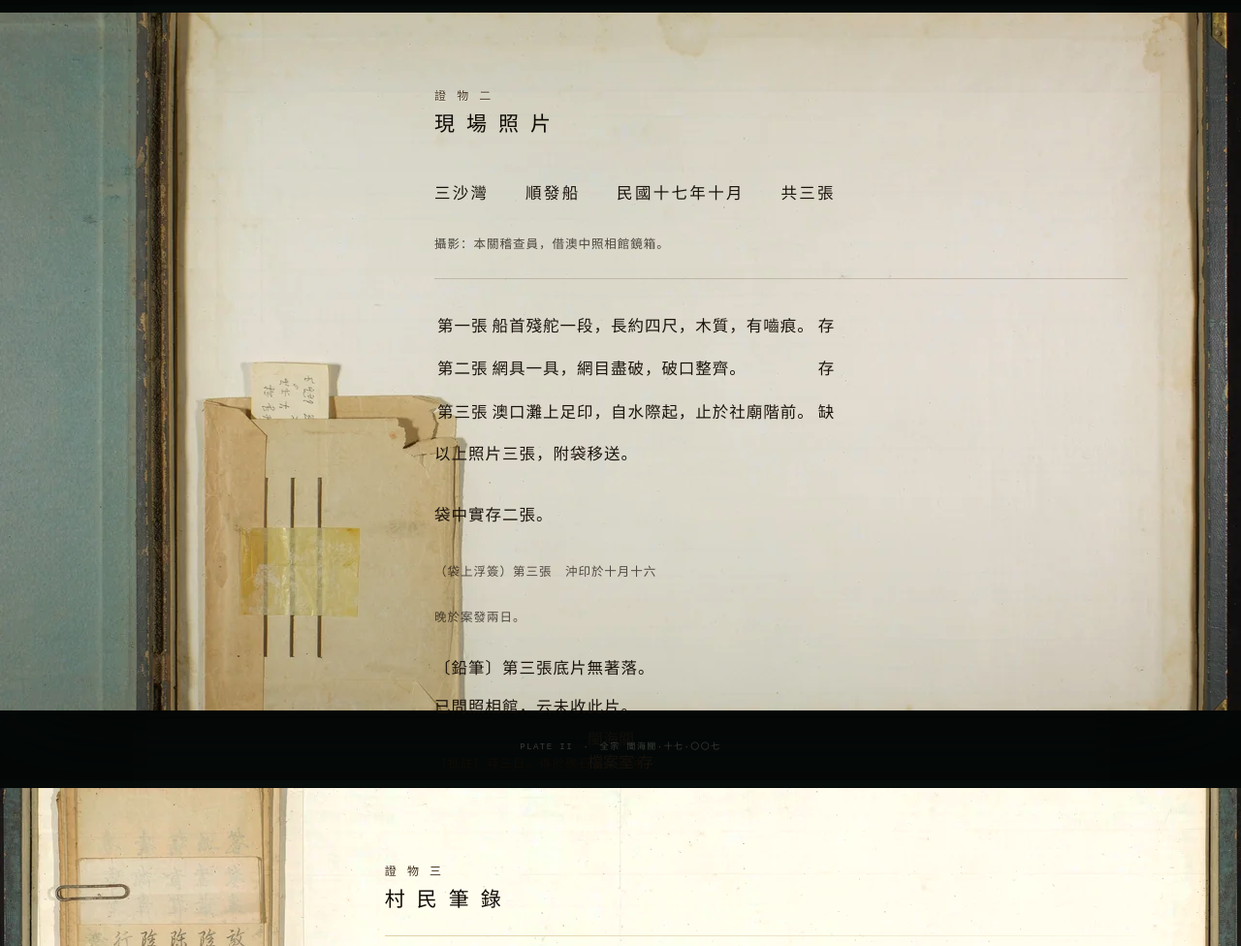
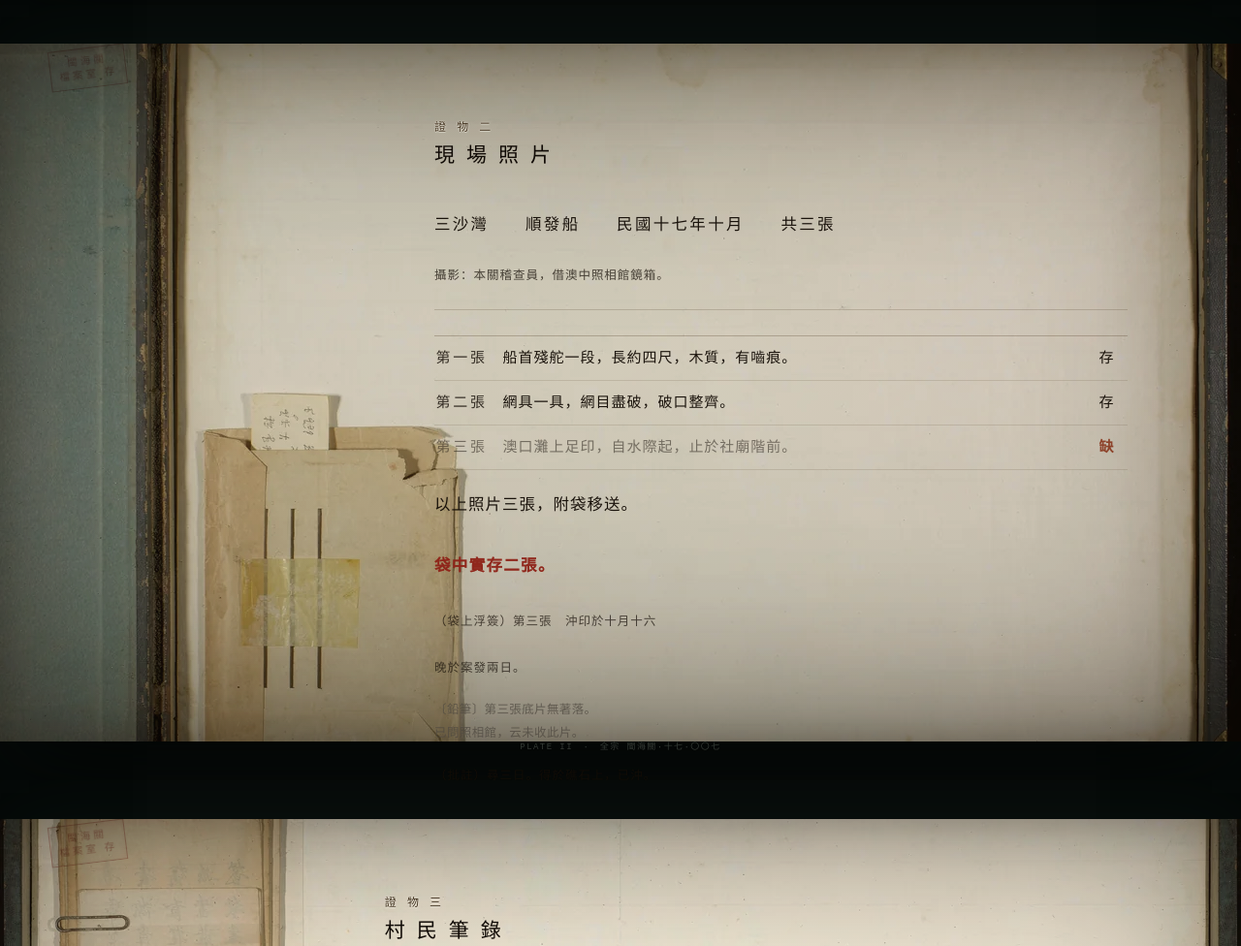
Before and after one commit to chen7622132/cthulhu-abyss, a plain HTML site: page plates.html in a window 1280 px wide. Shown: the part 1595-2571 px from the top of the page at 97% size. Drawn offline with Linux system fonts and the light colour scheme.

Commit message:
plates: 朱笔收干净 + 著录表 + 色彩分级 + 馆藏章

```diff
--- a/css/plate.css
+++ b/css/plate.css
@@ -510,3 +510,63 @@ body{
   margin-top:1.6em !important;
 }
 .ex-body .seg:first-of-type{margin-top:.4em !important;}
+
+/* ============================================================
+   修正：朱笔不能内联混排（红黑交错=糊），只给独立成段的批注
+   ============================================================ */
+.ex-body b{color:inherit !important;font-weight:600 !important;}
+.red-pen{
+  color:#8f2318 !important;-webkit-text-fill-color:#8f2318 !important;
+  font-weight:600;letter-spacing:.08em;
+  text-shadow:0 0 .3px rgba(143,35,24,.4);
+}
+
+/* 02 照片著录表：把"少一张"变成看得见的空位 */
+.photo-log{
+  width:100%;border-collapse:collapse;margin:1.3em 0 1.1em;
+  font-size:15px;line-height:1.95;
+  border-top:.6px solid rgba(80,62,38,.30);
+}
+.photo-log td{padding:.52em .5em .52em .1em;border-bottom:.5px solid rgba(80,62,38,.16);vertical-align:top;}
+.photo-log td:nth-child(1){width:4.6em;letter-spacing:.18em;opacity:.86;}
+.photo-log td:nth-child(3){width:2.4em;text-align:center;letter-spacing:.1em;}
+.photo-log .miss td{opacity:.5;}
+.photo-log .miss td:nth-child(3){opacity:1;color:#8f2318;-webkit-text-fill-color:#8f2318;font-weight:600;}
+
+/* ============================================================
+   色彩分级：从"干净扫描件"压到"发暗赭色的旧物"
+   ============================================================ */
+.plate-img{filter:brightness(.93) contrast(1.13) sepia(.13) saturate(.88) !important;}
+.plate-inner{position:relative;}
+.plate-inner::after{
+  content:"";position:absolute;inset:0;pointer-events:none;z-index:5;
+  box-shadow:
+    inset 0 0 190px rgba(16,10,3,.52),
+    inset 0 0 46px rgba(16,10,3,.26);
+  background:
+    radial-gradient(ellipse 120% 100% at 50% 45%, rgba(255,238,205,.05), rgba(24,14,4,.16));
+}
+.plate-text{z-index:6;}
+
+/* ---------- 铅笔批注 ---------- */
+.pencil{
+  font-size:12.5px;color:#4f4940 !important;-webkit-text-fill-color:#4f4940 !important;
+  opacity:.78;letter-spacing:.03em;line-height:1.85;
+  text-shadow:none;
+}
+
+/* ---------- 馆藏章：压在最左上，像骑缝 ---------- */
+.stamp-plate{
+  position:absolute;left:4%;top:5.5%;z-index:7;
+  padding:.55em .8em;
+  border:1.6px solid rgba(146,42,30,.34);
+  color:rgba(146,42,30,.44);-webkit-text-fill-color:rgba(146,42,30,.44);
+  font-size:10.5px;line-height:1.35;letter-spacing:.3em;text-align:center;
+  transform:rotate(-7deg);
+  mix-blend-mode:multiply;
+  pointer-events:none;
+  box-shadow:inset 0 0 6px rgba(146,42,30,.10);
+}
+
+/* "缺"改赭红，别用现代正红 */
+.photo-log .miss td:nth-child(3){color:#8c3f26 !important;-webkit-text-fill-color:#8c3f26 !important;}
```
